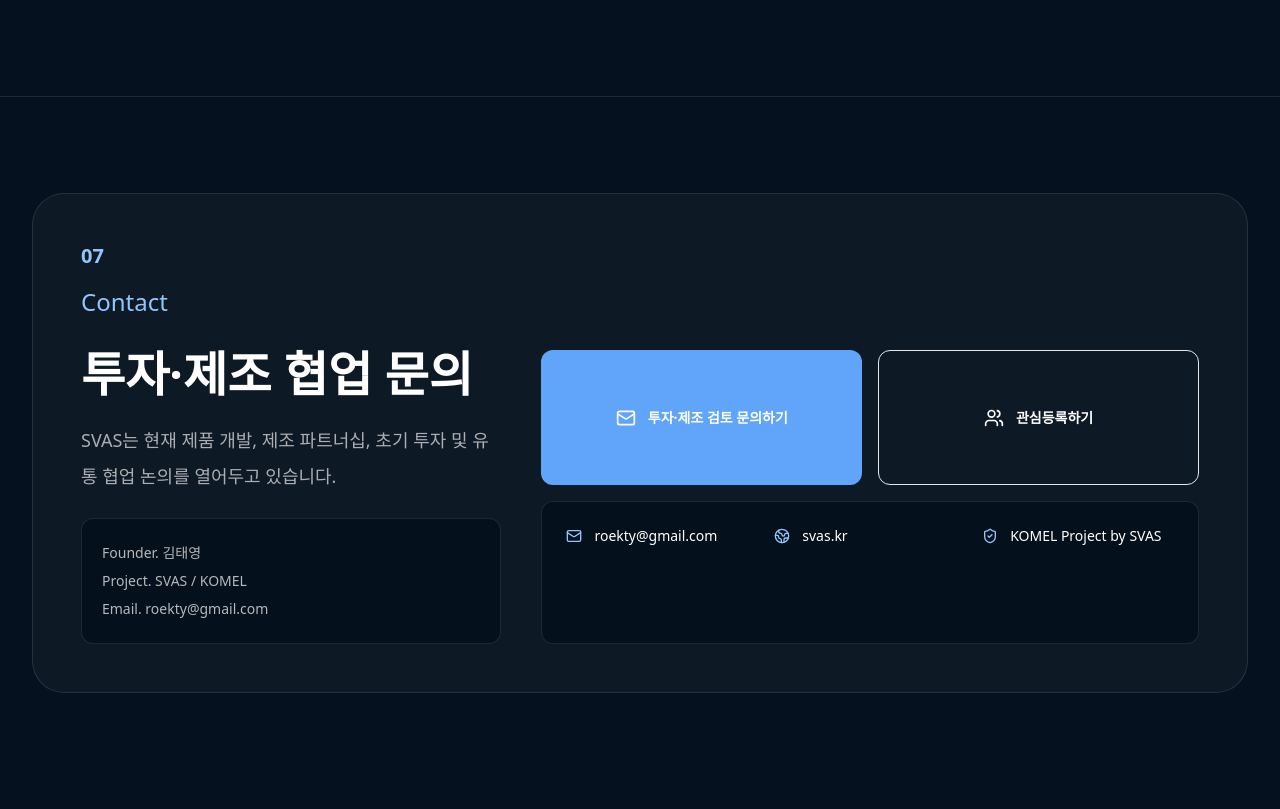
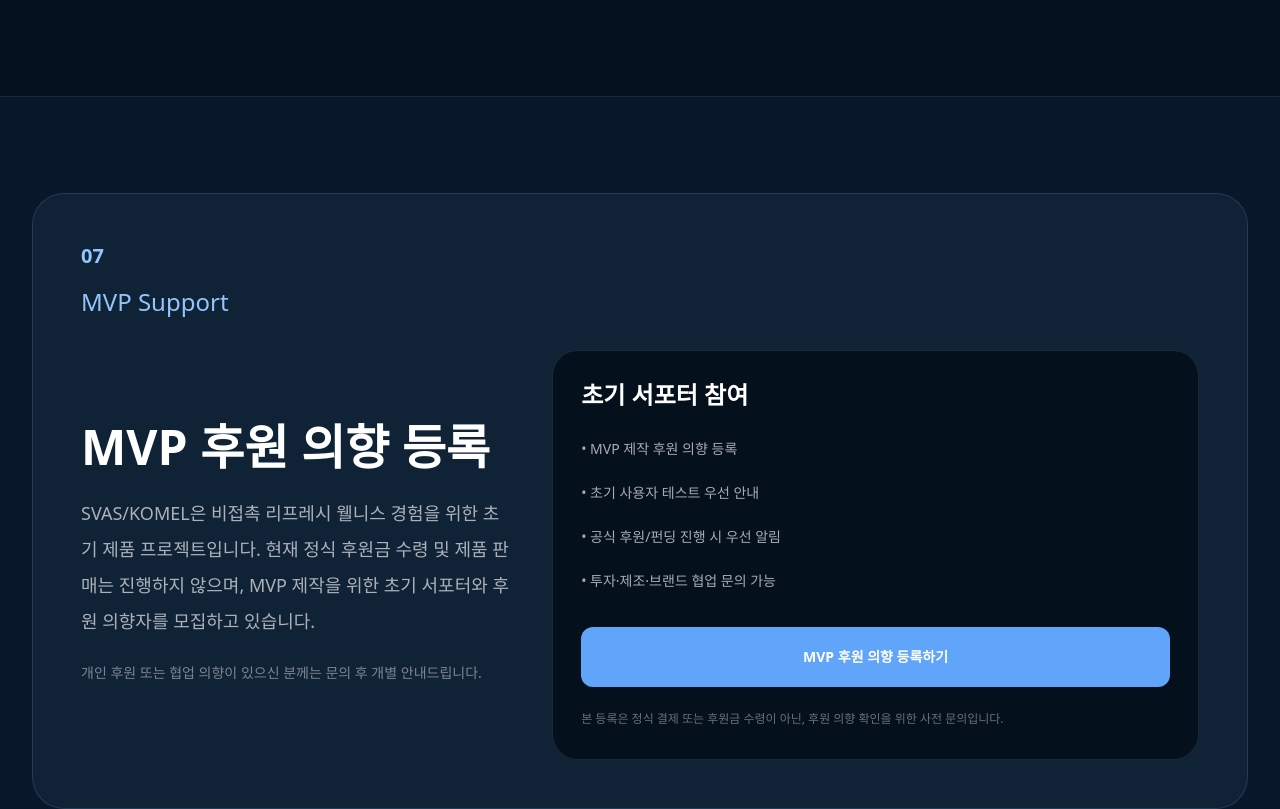
Before and after one commit to capxmaseve/svas-site, a Next.js app: page / in a window 1280 px wide. Shown: the part 4234-5043 px from the top of the page. Built offline with nearby package versions, Linux system fonts and the light colour scheme.

Commit message:
Update page.jsx

```diff
--- a/app/page.jsx
+++ b/app/page.jsx
@@ -170,10 +170,54 @@ export default function Page() {
           </div>
         </div>
       </section>
+      <section id="mvp-support" className="bg-[#08182a] px-6 py-24 lg:px-8">
+        <div className="mx-auto max-w-7xl rounded-[2rem] border border-blue-300/15 bg-blue-300/[0.06] p-8 md:p-12">
+          <SectionLabel number="07" title="MVP Support" />
 
+          <div className="mt-8 grid gap-10 lg:grid-cols-[0.8fr_1.2fr] lg:items-center">
+            <div>
+              <h2 className="text-3xl font-semibold leading-tight md:text-5xl">
+                MVP 후원 의향 등록
+              </h2>
+
+              <p className="mt-6 text-lg leading-9 text-white/65">
+                SVAS/KOMEL은 비접촉 리프레시 웰니스 경험을 위한 초기 제품 프로젝트입니다.
+                현재 정식 후원금 수령 및 제품 판매는 진행하지 않으며,
+                MVP 제작을 위한 초기 서포터와 후원 의향자를 모집하고 있습니다.
+              </p>
+
+              <p className="mt-5 text-sm leading-7 text-white/45">
+                개인 후원 또는 협업 의향이 있으신 분께는 문의 후 개별 안내드립니다.
+              </p>
+            </div>
+
+            <div className="rounded-[1.6rem] border border-white/10 bg-[#05101d] p-7">
+              <h3 className="text-2xl font-semibold">초기 서포터 참여</h3>
+
+              <ul className="mt-6 space-y-4 text-sm leading-7 text-white/65">
+                <li>• MVP 제작 후원 의향 등록</li>
+                <li>• 초기 사용자 테스트 우선 안내</li>
+                <li>• 공식 후원/펀딩 진행 시 우선 알림</li>
+                <li>• 투자·제조·브랜드 협업 문의 가능</li>
+              </ul>
+
+              <a
+                href={`mailto:${contactEmail}?subject=SVAS KOMEL MVP 후원 의향 등록`}
+                className="mt-8 flex items-center justify-center rounded-xl bg-blue-400 px-6 py-5 text-sm font-semibold text-white transition hover:bg-blue-300"
+              >
+                MVP 후원 의향 등록하기
+              </a>
+
+              <p className="mt-5 text-xs leading-6 text-white/40">
+                본 등록은 정식 결제 또는 후원금 수령이 아닌, 후원 의향 확인을 위한 사전 문의입니다.
+              </p>
+            </div>
+          </div>
+        </div>
+      </section>
       <section id="contact" className="bg-[#06111f] px-6 py-24 lg:px-8">
         <div className="mx-auto max-w-7xl rounded-[2rem] border border-white/10 bg-white/[0.035] p-8 md:p-12">
-          <SectionLabel number="07" title="Contact" />
+          <SectionLabel number="08" title="Contact" />
           <div className="mt-8 grid gap-10 lg:grid-cols-[0.78fr_1.22fr]">
             <div>
            <h2 className="text-3xl font-semibold leading-tight md:text-5xl">투자·제조 협업 문의</h2>
```
